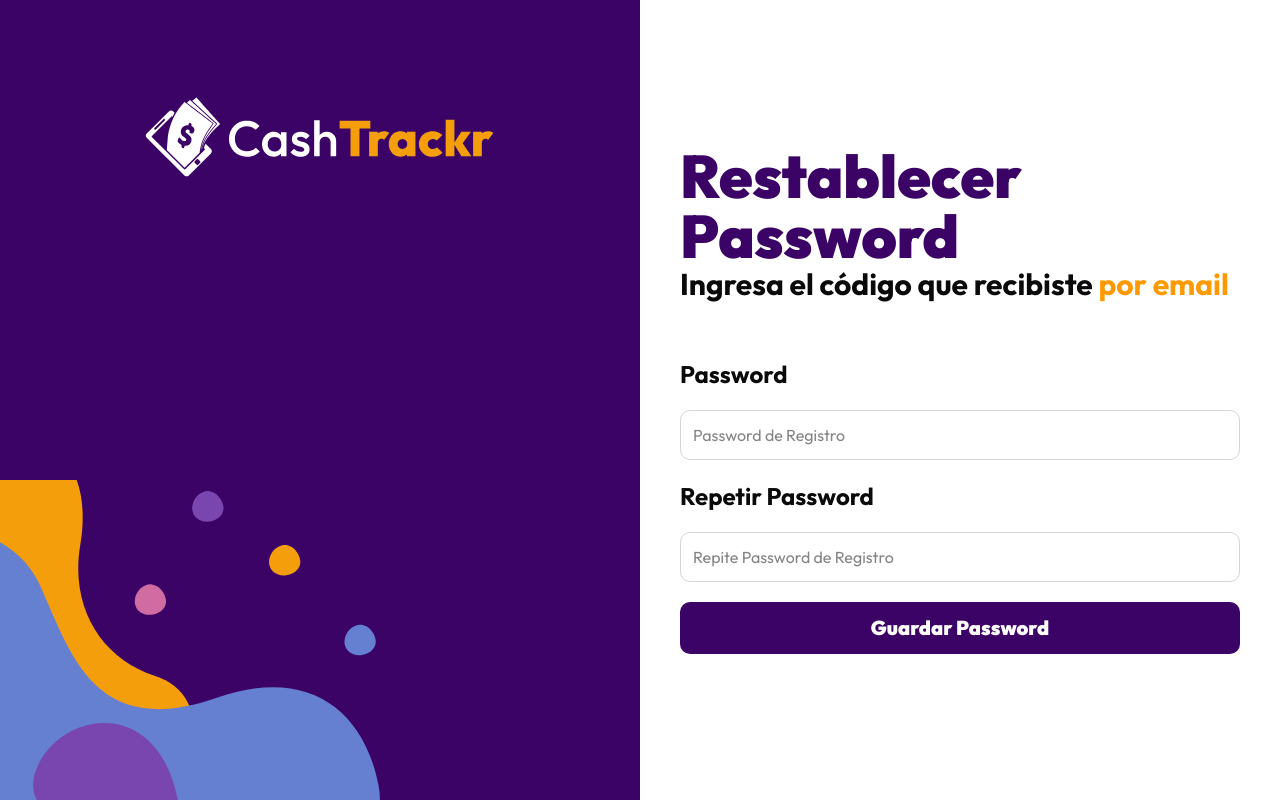
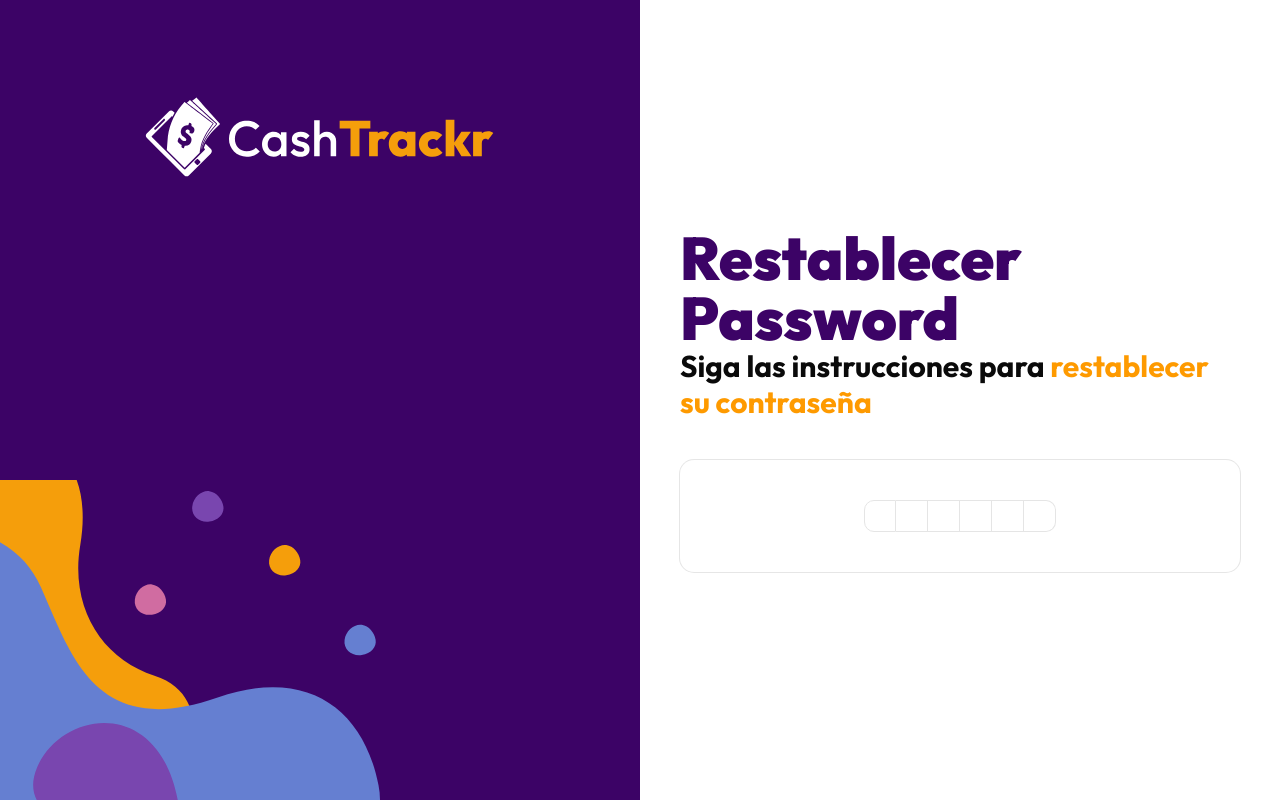
Before and after one commit to edagurcia/udemy-cash-tracker, a Next.js app in the folder frontend/: page /auth/new-password in a window 1280 px wide. Built offline with nearby package versions, Linux system fonts and the light colour scheme.

Commit message:
Implement token-validated password reset
Add server actions to validate reset tokens and submit new passwords. Show the password form only after token validation succeeds, with schema validation and feedback for errors and success.

```diff
--- /dev/null
+++ b/frontend/src/actions/reset-password.ts
@@ -0,0 +1,63 @@
+"use server";
+
+import {
+  ErrorResponseSchema,
+  ResetPasswordSchema,
+  SuccessSchema,
+} from "@/schemas";
+
+export type ActionStateType = {
+  errors?: string[];
+  success?: string;
+};
+
+export async function resetPasswordAction(
+  token: string,
+  prevState: ActionStateType,
+  formData: FormData,
+): Promise<ActionStateType> {
+  const resetPasswordInput = {
+    password: formData.get("password"),
+    password_confirmation: formData.get("password_confirmation"),
+  };
+
+  const resetPassword = ResetPasswordSchema.safeParse(resetPasswordInput);
+
+  if (!resetPassword.success) {
+    return {
+      errors: resetPassword.error.issues.map((err) => err.message),
+      success: "",
+    };
+  }
+
+  const url = `${process.env.API_URL}/auth/reset-password/${token}`;
+
+  const req = await fetch(url, {
+    method: "POST",
+    headers: {
+      "Content-Type": "application/json",
+    },
+    body: JSON.stringify({
+      password: resetPassword.data.password,
+    }),
+  });
+
+  const json = await req.json();
+
+  if (!req.ok) {
+    const result = ErrorResponseSchema.safeParse(json);
+
+    return {
+      errors: result.success
+        ? [result.data.error]
+        : [json.error || "Password invalido"],
+      success: "",
+    };
+  }
+
+  const success = SuccessSchema.parse(json);
+  return {
+    errors: [],
+    success,
+  };
+}
--- /dev/null
+++ b/frontend/src/actions/validate-token.ts
@@ -0,0 +1,52 @@
+"use server";
+
+import { ErrorResponseSchema, TokenSchema } from "@/schemas";
+
+export type ActionStateType = {
+  errors?: string[];
+  success?: string;
+};
+
+export async function validateTokenAction(
+  token: string,
+  prevState: ActionStateType,
+): Promise<ActionStateType> {
+  const validateToken = TokenSchema.safeParse(token);
+
+  if (!validateToken.success) {
+    return {
+      errors: validateToken.error.issues.map((err) => err.message),
+      success: "",
+    };
+  }
+
+  const url = `${process.env.API_URL}/auth/validate-token`;
+
+  const req = await fetch(url, {
+    method: "POST",
+    headers: {
+      "Content-Type": "application/json",
+    },
+    body: JSON.stringify({
+      token: validateToken.data,
+    }),
+  });
+
+  const json = await req.json();
+
+  if (!req.ok) {
+    const result = ErrorResponseSchema.safeParse(json);
+
+    return {
+      errors: result.success
+        ? [result.data.error]
+        : [json.error || "Token no válido o expirado"],
+      success: "",
+    };
+  }
+
+  return {
+    errors: [],
+    success: "Token valido, asigna una nueva contraseña",
+  };
+}
--- a/frontend/src/app/auth/new-password/page.tsx
+++ b/frontend/src/app/auth/new-password/page.tsx
@@ -1,3 +1,4 @@
+import { PasswordResetHandler } from "@/components/auth/PasswordResetHandler";
 import { ResetPasswordForm } from "@/components/auth/ResetPasswordForm";
 import type { Metadata } from "next";
 
@@ -13,11 +14,11 @@ export default function NewPasswordPage() {
         Restablecer Password
       </h1>
       <p className="text-3xl font-bold">
-        Ingresa el código que recibiste
-        <span className="text-amber-500"> por email</span>
+        Siga las instrucciones para
+        <span className="text-amber-500"> restablecer su contraseña</span>
       </p>
 
-      <ResetPasswordForm />
+      <PasswordResetHandler />
     </>
   );
 }
--- /dev/null
+++ b/frontend/src/components/auth/PasswordResetHandler.tsx
@@ -0,0 +1,24 @@
+"use client";
+
+import { useState } from "react";
+import { ValidateTokenForm } from "./ValidateTokenForm";
+import { ResetPasswordForm } from "./ResetPasswordForm";
+
+export const PasswordResetHandler = () => {
+  const [isValidToken, setIsValidToken] = useState(false);
+  const [token, setToken] = useState("");
+
+  return (
+    <>
+      {!isValidToken ? (
+        <ValidateTokenForm
+          setIsValidToken={setIsValidToken}
+          token={token}
+          setToken={setToken}
+        />
+      ) : (
+        <ResetPasswordForm token={token} />
+      )}
+    </>
+  );
+};
--- a/frontend/src/components/auth/ResetPasswordForm.tsx
+++ b/frontend/src/components/auth/ResetPasswordForm.tsx
@@ -1,8 +1,44 @@
 "use client";
 
-export const ResetPasswordForm = () => {
+import { useState, useActionState, startTransition, useEffect } from "react";
+import { useRouter } from "next/navigation";
+import { toast } from "react-toastify";
+import { ActionStateType, resetPasswordAction } from "@/actions/reset-password";
+
+type Props = {
+  token: string;
+};
+
+export const ResetPasswordForm = ({ token }: Props) => {
+  const router = useRouter();
+
+  const resetPasswordWithToken = resetPasswordAction.bind(null, token);
+
+  const [state, dispatch] = useActionState(resetPasswordWithToken, {
+    errors: [],
+    success: "",
+  });
+
+  useEffect(() => {
+    if (state.errors) {
+      state.errors.forEach((error) => {
+        toast.error(error);
+      });
+    }
+    if (state.success) {
+      toast.success(state.success, {
+        onClose: () => {
+          router.push("/auth/login");
+        },
+        onClick: () => {
+          router.push("/auth/login");
+        },
+      });
+    }
+  }, [state, router]);
+
   return (
-    <form className=" mt-14 space-y-5" noValidate>
+    <form action={dispatch} className=" mt-14 space-y-5" noValidate>
       <div className="flex flex-col gap-5">
         <label className="font-bold text-2xl">Password</label>
 
--- /dev/null
+++ b/frontend/src/components/auth/ValidateTokenForm.tsx
@@ -0,0 +1,81 @@
+"use client";
+
+import {
+  useState,
+  useActionState,
+  startTransition,
+  useEffect,
+  type Dispatch,
+  type SetStateAction,
+} from "react";
+import { toast } from "react-toastify";
+import { ActionStateType, validateTokenAction } from "@/actions/validate-token";
+import { Card, CardContent } from "@/components/ui/card";
+import {
+  InputOTP,
+  InputOTPGroup,
+  InputOTPSlot,
+} from "@/components/ui/input-otp";
+
+type Props = {
+  token: string;
+  setIsValidToken: Dispatch<SetStateAction<boolean>>;
+  setToken: Dispatch<SetStateAction<string>>;
+};
+
+export const ValidateTokenForm = ({
+  token,
+  setIsValidToken,
+  setToken,
+}: Props) => {
+  const [state, dispatch, isPending] = useActionState<ActionStateType, string>(
+    async (prevState, currentToken) => {
+      return validateTokenAction(currentToken, prevState);
+    },
+    { errors: [], success: "" },
+  );
+
+  useEffect(() => {
+    if (state.success) {
+      toast.success(state.success);
+      setIsValidToken(true);
+    }
+
+    if (state.errors && state.errors.length > 0) {
+      state.errors.map((err) => {
+        toast.error(err);
+        setIsValidToken(false);
+      });
+      setToken("");
+    }
+  }, [state]);
+
+  const handleConfirmPin = async (completedToken: string) => {
+    startTransition(() => {
+      dispatch(completedToken);
+    });
+  };
+
+  return (
+    <Card className="py-10 mt-10">
+      <CardContent className="mx-auto">
+        <InputOTP
+          maxLength={6}
+          value={token}
+          onChange={setToken}
+          onComplete={handleConfirmPin}
+          disabled={isPending}
+        >
+          <InputOTPGroup>
+            <InputOTPSlot index={0} />
+            <InputOTPSlot index={1} />
+            <InputOTPSlot index={2} />
+            <InputOTPSlot index={3} />
+            <InputOTPSlot index={4} />
+            <InputOTPSlot index={5} />
+          </InputOTPGroup>
+        </InputOTP>
+      </CardContent>
+    </Card>
+  );
+};
--- a/frontend/src/schemas/index.ts
+++ b/frontend/src/schemas/index.ts
@@ -50,3 +50,15 @@ export const ForgotPasswordSchema = z.object({
     .min(1, { message: "El Email es Obligatorio" })
     .email({ message: "Email no válido" }),
 });
+
+export const ResetPasswordSchema = z
+  .object({
+    password: z
+      .string()
+      .min(8, { message: "El Password debe ser de al menos 8 caracteres" }),
+    password_confirmation: z.string(),
+  })
+  .refine((data) => data.password === data.password_confirmation, {
+    message: "Los Passwords no son iguales",
+    path: ["password_confirmation"],
+  });
```
